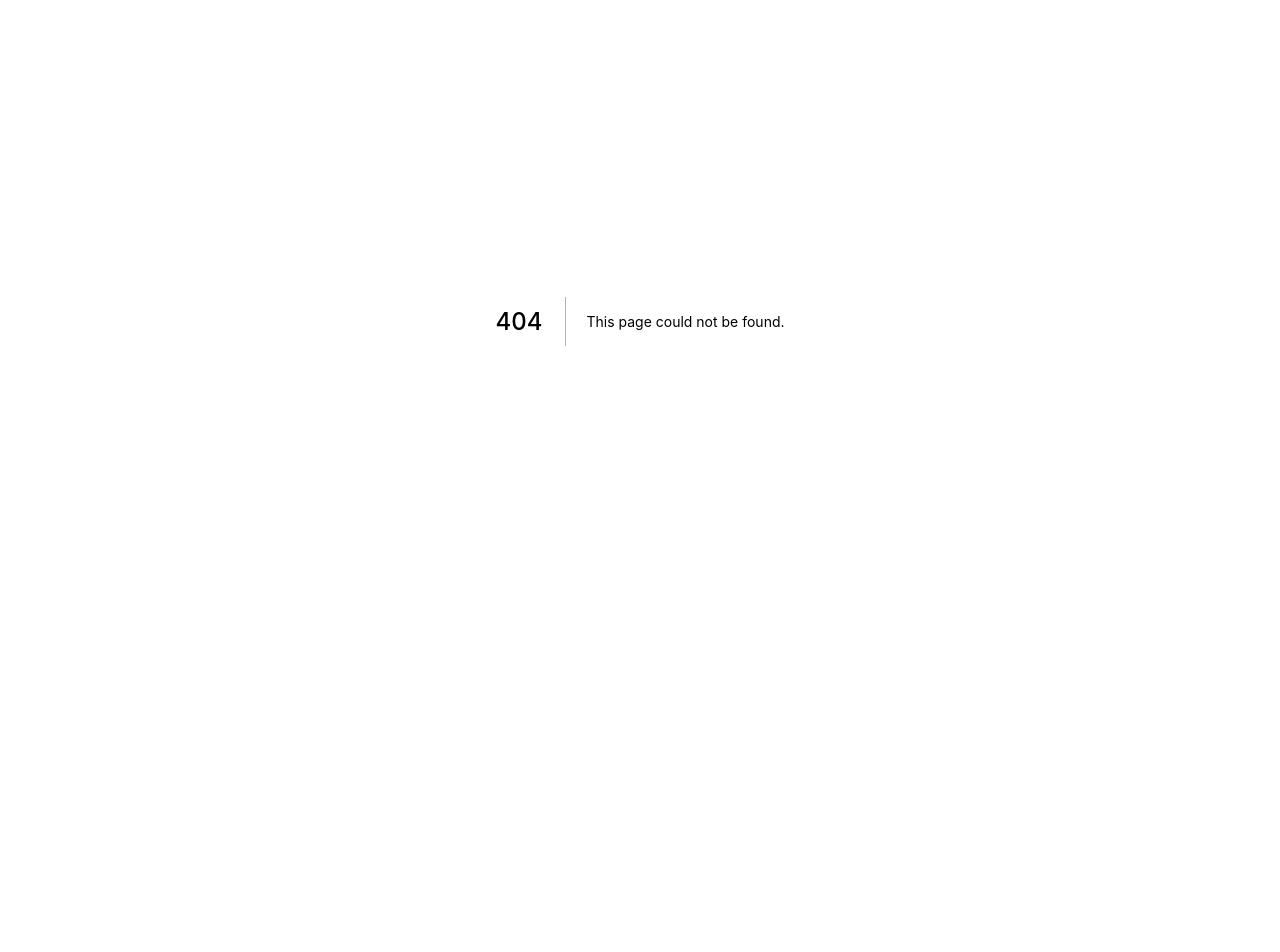
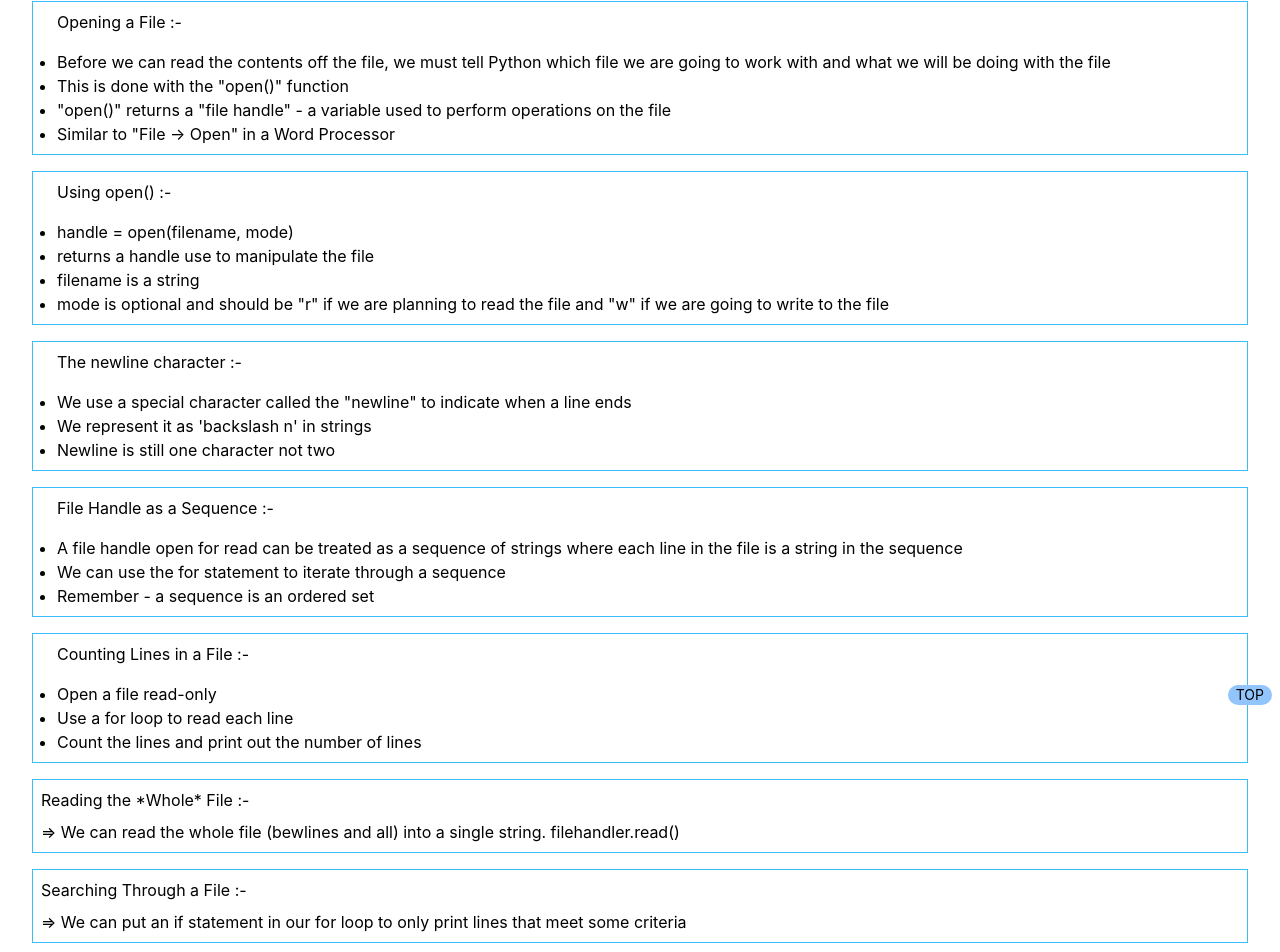
Before and after one commit to suvamAdhikary/wh, a Next.js app: page /python/data-structures/files in a window 1280 px wide. Before the commit this address had no page. Shown: the part 79-1031 px from the top of the page. Before the commit the page ends 800 px from the top, so only its background shows below. Built offline with nearby package versions, Linux system fonts and the light colour scheme.

Commit message:
python file read

```diff
--- /dev/null
+++ b/pages/python/data-structures/files/index.tsx
@@ -0,0 +1,126 @@
+import { NextPage } from "next";
+import React from "react";
+import Layout from "../../../../components/Layout";
+import OneLiner from "../../../../components/OneLiner";
+import QA from "../../../../components/QA";
+import UnOrderdList from "../../../../components/UnOrderdList";
+
+const Files: NextPage = () => {
+  const openingAFile = {
+    title: "Opening a File",
+    list: [
+      "Before we can read the contents off the file, we must tell Python which file we are going to work with and what we will be doing with the file",
+      'This is done with the "open()" function',
+      '"open()" returns a "file handle" - a variable used to perform operations on the file',
+      'Similar to "File -> Open" in a Word Processor',
+    ],
+  };
+
+  const usingOpen = {
+    title: "Using open()",
+    list: [
+      "handle = open(filename, mode)",
+      "returns a handle use to manipulate the file",
+      "filename is a string",
+      'mode is optional and should be "r" if we are planning to read the file and "w" if we are going to write to the file',
+    ],
+  };
+
+  const theNewlineCharacter = {
+    title: "The newline character",
+    list: [
+      'We use a special character called the "newline" to indicate when a line ends',
+      `We represent it as 'backslash n' in strings`,
+      "Newline is still one character not two",
+    ],
+  };
+
+  const fileHandleAsASequence = {
+    title: "File Handle as a Sequence",
+    list: [
+      "A file handle open for read can be treated as a sequence of strings where each line in the file is a string in the sequence",
+      "We can use the for statement to iterate through a sequence",
+      "Remember - a sequence is an ordered set",
+    ],
+  };
+
+  const countingLinesInAFile = {
+    title: "Counting Lines in a File",
+    list: [
+      "Open a file read-only",
+      "Use a for loop to read each line",
+      "Count the lines and print out the number of lines",
+    ],
+  };
+
+  const readingTheWholeFile = {
+    title: "Reading the *Whole* File",
+    data: "We can read the whole file (bewlines and all) into a single string. filehandler.read()",
+  };
+
+  const searchingThroughAFile = {
+    title: "Searching Through a File",
+    data: "We can put an if statement in our for loop to only print lines that meet some criteria",
+  };
+
+  const searchingThroughAFileFixed = {
+    title: "Searching Through a File (fixed)",
+    list: [
+      "Each line from the file has a newline at the end",
+      "The print statement adds a newline to each line",
+      "We can strip the whitespace from the right-hand side of the string using rstrip() from the string library",
+      'The newline is considered "white space" and is stripped',
+    ],
+  };
+
+  return (
+    <>
+      <Layout title="Python Data Structures - Files">
+        <>
+          <UnOrderdList
+            heading={openingAFile.title}
+            listData={openingAFile.list}
+          />
+          <UnOrderdList heading={usingOpen.title} listData={usingOpen.list} />
+          <UnOrderdList
+            heading={theNewlineCharacter.title}
+            listData={theNewlineCharacter.list}
+          />
+          <UnOrderdList
+            heading={fileHandleAsASequence.title}
+            listData={fileHandleAsASequence.list}
+          />
+          <UnOrderdList
+            heading={countingLinesInAFile.title}
+            listData={countingLinesInAFile.list}
+          />
+          <QA
+            question={readingTheWholeFile.title}
+            answer={readingTheWholeFile.data}
+          />
+          <QA
+            question={searchingThroughAFile.title}
+            answer={searchingThroughAFile.data}
+          />
+          <UnOrderdList
+            heading={searchingThroughAFileFixed.title}
+            listData={searchingThroughAFileFixed.list}
+          />
+          <OneLiner>
+            We can conveniently skip a line by using the continue statement
+          </OneLiner>
+          <OneLiner>
+            if not line.startswith('searching string') : continue
+          </OneLiner>
+          <OneLiner>
+            We can look for a string anywhere in a line as our selection
+            criteria
+          </OneLiner>
+          <OneLiner>if not 'searching string' in line : continue</OneLiner>
+        </>
+      </Layout>
+    </>
+  );
+};
+
+export default Files;
```
